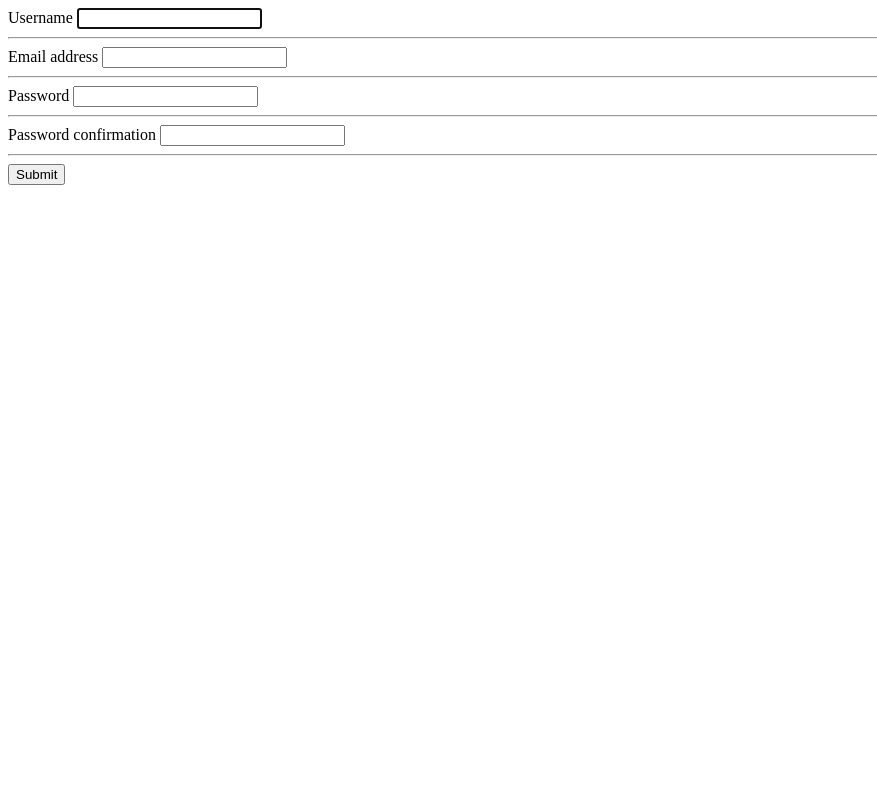
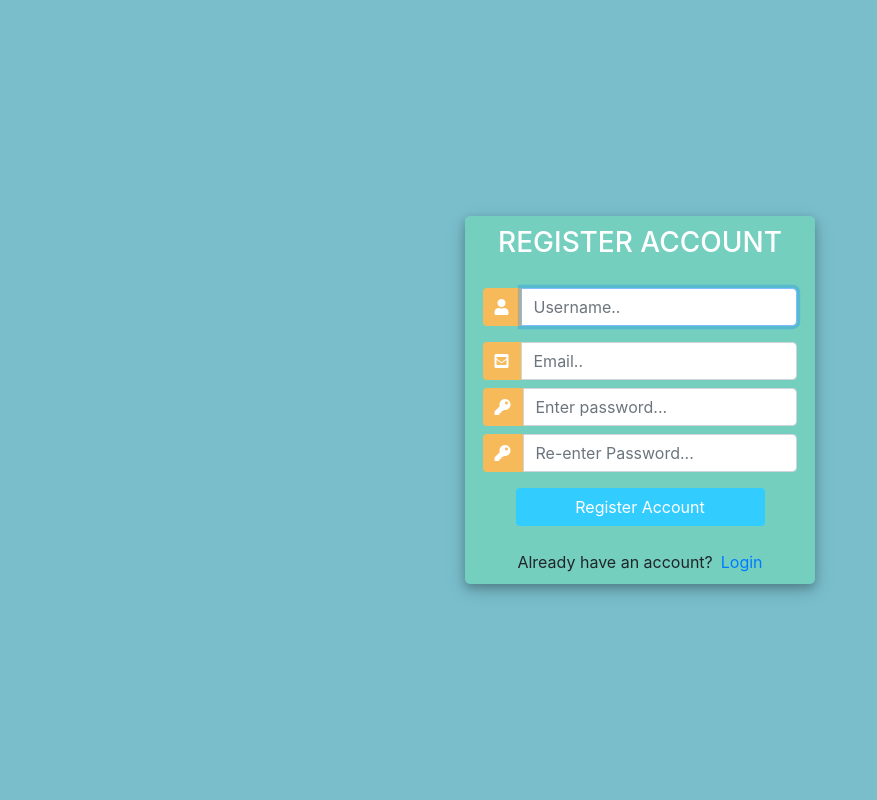
Before and after one commit to ArturRejment/django-course, a Django app: page /register/ in a window 1280 px wide. Shown: the whole page, without its empty margins (0-877 px from the left). Run offline with Django 3.2, Linux system fonts and the light colour scheme; some libraries are stand-ins or nearby versions.

Commit message:
Login and logout user

```diff
--- a/app/accounts/templates/accounts/register.html
+++ b/app/accounts/templates/accounts/register.html
@@ -1,13 +1,139 @@
+<!DOCTYPE html>
+<html>
 
-<form method="POST" action="">
+<head>
+	<title>Login</title>
+	<link rel="stylesheet" href="https://stackpath.bootstrapcdn.com/bootstrap/4.1.3/css/bootstrap.min.css" integrity="sha384-MCw98/SFnGE8fJT3GXwEOngsV7Zt27NXFoaoApmYm81iuXoPkFOJwJ8ERdknLPMO" crossorigin="anonymous">
+	<script src="https://ajax.googleapis.com/ajax/libs/jquery/3.3.1/jquery.min.js"></script>
+	<link rel="stylesheet" href="https://use.fontawesome.com/releases/v5.6.1/css/all.css" integrity="sha384-gfdkjb5BdAXd+lj+gudLWI+BXq4IuLW5IT+brZEZsLFm++aCMlF1V92rMkPaX4PP" crossorigin="anonymous">
 
-	{% csrf_token %}
-	{% for field in form %}
-		{{field.label}}
-		{{field}}
-		<br><hr>
-	{% endfor %}
+	<style>
+		body,
+		html {
+			margin: 0;
+			padding: 0;
+			height: 100%;
+			background: #7abecc !important;
+		}
+		.user_card {
+			width: 350px;
+			margin-top: auto;
+			margin-bottom: auto;
+			background: #74cfbf;
+			position: relative;
+			display: flex;
+			justify-content: center;
+			flex-direction: column;
+			padding: 10px;
+			box-shadow: 0 4px 8px 0 rgba(0, 0, 0, 0.2), 0 6px 20px 0 rgba(0, 0, 0, 0.19);
+			-webkit-box-shadow: 0 4px 8px 0 rgba(0, 0, 0, 0.2), 0 6px 20px 0 rgba(0, 0, 0, 0.19);
+			-moz-box-shadow: 0 4px 8px 0 rgba(0, 0, 0, 0.2), 0 6px 20px 0 rgba(0, 0, 0, 0.19);
+			border-radius: 5px;
 
-	<input type="submit" name="Create User">
+		}
 
-</form>
+		.form_container {
+			margin-top: 20px;
+		}
+
+		#form-title{
+			color: #fff;
+		}
+		.login_btn {
+			width: 100%;
+			background: #33ccff !important;
+			color: white !important;
+		}
+		.login_btn:focus {
+			box-shadow: none !important;
+			outline: 0px !important;
+		}
+		.login_container {
+			padding: 0 2rem;
+		}
+		.input-group-text {
+			background: #f7ba5b !important;
+			color: white !important;
+			border: 0 !important;
+			border-radius: 0.25rem 0 0 0.25rem !important;
+		}
+		.input_user,
+		.input_pass:focus {
+			box-shadow: none !important;
+			outline: 0px !important;
+		}
+
+	</style>
+
+</head>
+<body>
+	<div class="container h-100">
+		<div class="d-flex justify-content-center h-100">
+			<div class="user_card">
+				<div class="d-flex justify-content-center">
+					<h3 id="form-title">REGISTER ACCOUNT</h3>
+				</div>
+				<div class="d-flex justify-content-center form_container">
+
+					<form method="POST" action="">
+					{% csrf_token %}
+						<div class="input-group mb-3">
+							<div class="input-group-append">
+								<span class="input-group-text"><i class="fas fa-user"></i></span>
+							</div>
+							{{form.username}}
+						</div>
+						<div class="input-group mb-2">
+							<div class="input-group-append">
+								<span class="input-group-text"><i class="fas fa-envelope-square"></i></span>
+							</div>
+							{{form.email}}
+						</div>
+						<div class="input-group mb-2">
+							<div class="input-group-append">
+								<span class="input-group-text"><i class="fas fa-key"></i></span>
+							</div>
+							{{form.password1}}
+						</div>
+						<div class="input-group mb-2">
+							<div class="input-group-append">
+								<span class="input-group-text"><i class="fas fa-key"></i></span>
+							</div>
+							{{form.password2}}
+						</div>
+
+				   		<div class="d-flex justify-content-center mt-3 login_container">
+				 			<input class="btn login_btn" type="submit" value="Register Account">
+				   		</div>
+					</form>
+				</div>
+
+				{{form.errors}}
+
+				<div class="mt-4">
+					<div class="d-flex justify-content-center links">
+						Already have an account? <a href="{% url 'login' %}" class="ml-2">Login</a>
+					</div>
+				</div>
+			</div>
+		</div>
+	</div>
+	<script>
+						/* Because i didnt set placeholder values in forms.py they will be set here using vanilla Javascript
+		//We start indexing at one because CSRF_token is considered and input field
+		 */
+
+		//Query All input fields
+		var form_fields = document.getElementsByTagName('input')
+		form_fields[1].placeholder='Username..';
+		form_fields[2].placeholder='Email..';
+		form_fields[3].placeholder='Enter password...';
+		form_fields[4].placeholder='Re-enter Password...';
+
+
+		for (var field in form_fields){
+			form_fields[field].className += ' form-control'
+		}
+	</script>
+</body>
+</html>
--- a/app/accounts/urls.py
+++ b/app/accounts/urls.py
@@ -4,6 +4,7 @@ from . import views
 urlpatterns = [
     path('register/', views.registerPage, name="register"),
     path('login/', views.loginPage, name="login"),
+    path('logout/', views.logoutPage, name="logout"),
 
 
     path('', views.dashboard, name='dashboard'),
--- a/app/accounts/views.py
+++ b/app/accounts/views.py
@@ -2,6 +2,8 @@ from django.shortcuts import render, redirect
 from django.http import HttpResponse
 from django.forms import inlineformset_factory
 from django.contrib.auth.forms import UserCreationForm
+from django.contrib import messages
+from django.contrib.auth import authenticate, login, logout
 from .models import *
 from .forms import *
 from .filters import *
@@ -116,12 +118,36 @@ def registerPage(request):
         form = CreateUserForm(request.POST)
         if form.is_valid():
             form.save()
-            return redirect('/')
+            user = form.cleaned_data.get('username')
+            messages.success(request, 'User ' + user + ' created!')
+            return redirect('login')
 
 
     context = {'form':form}
     return render(request, 'accounts/register.html', context)
 
 def loginPage(request):
+
+    if request.method == "POST":
+        username = request.POST.get('username')
+        password = request.POST.get('password')
+
+        user = authenticate(request, username=username, password=password)
+
+        if user is not None:
+            login(request, user)
+            return redirect('dashboard')
+
+        else:
+            messages.info(request, 'Username or password is incorrect')
+
+
     context = {}
     return render(request, 'accounts/login.html', context)
+
+
+def logoutPage(request):
+
+    logout(request)
+
+    return redirect('login')
```
Also changed, not shown: app/accounts/templates/accounts/login.html (+126 -0 lines), app/accounts/templates/accounts/navbar.html (+16 -0 lines).
